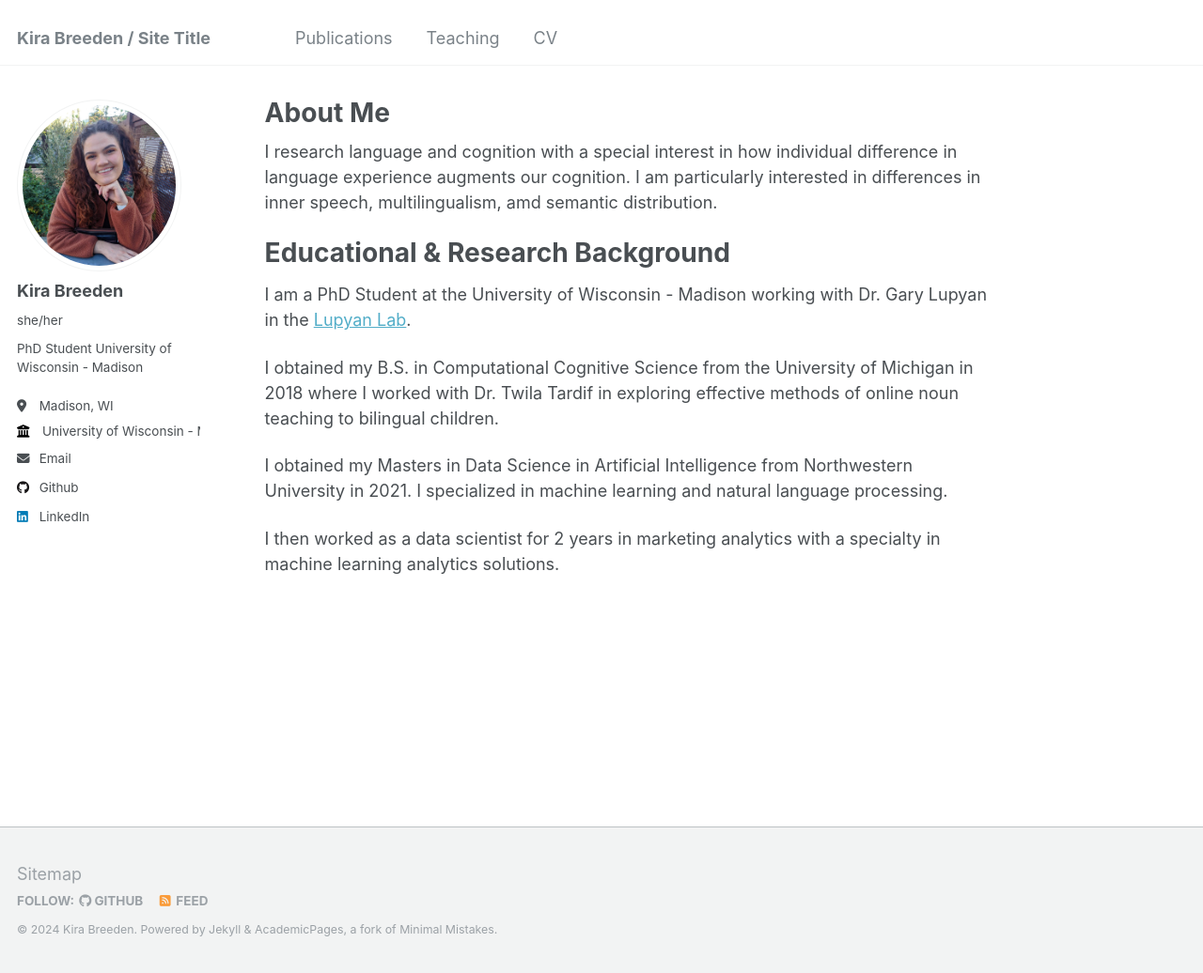
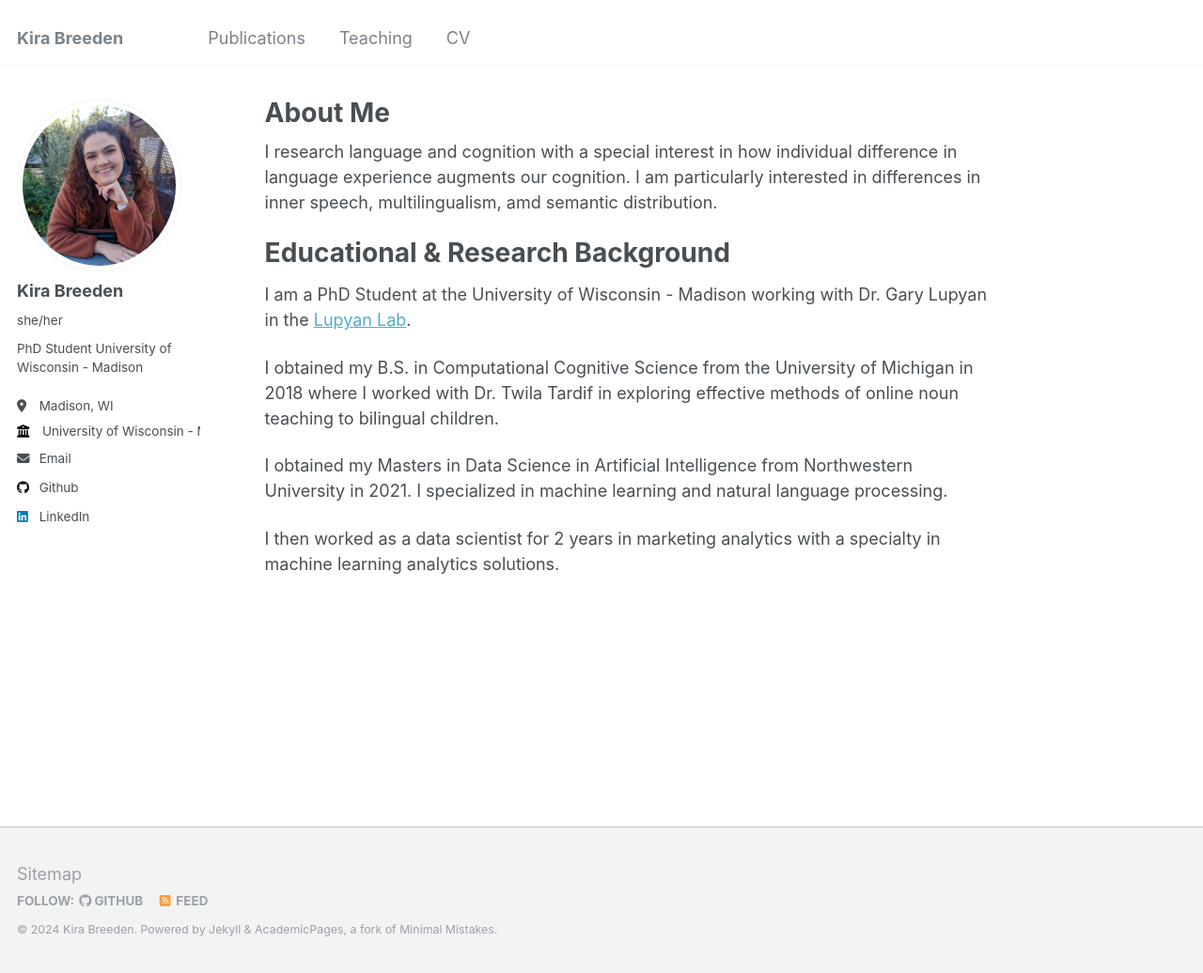
Before and after one commit to kmbreeden21/kmbreeden21.github.io, a Jekyll site: the page built from _pages/about.md, in a window 1280 px wide and 1036 px high. Shown: the whole window at 94% size. Built offline with Jekyll 4.4.1, drawn with Linux system fonts in a browser that asks for light colours.

Commit message:
Update _config.yml

```diff
--- a/_config.yml
+++ b/_config.yml
@@ -8,10 +8,10 @@
 
 # Basic Site Settings
 locale                   : "en-US"
-title                    : "Kira Breeden / Site Title"
+title                    : "Kira Breeden"
 title_separator          : "-"
 name                     : &name "Kira Breeden"
-description              : &description "I study individual difference in how language augments cognition"
+description              : &description "I study individual difference in how language augments cognition."
 url                      : https://kmbreeden21.github.io # the base hostname & protocol for your site e.g. "https://kmbreeden21.github.io"
 baseurl                  : "" # the subpath of your site, e.g. "/blog"
 repository               : "kmbreeden21/kmbreeden21.github.io"
```
